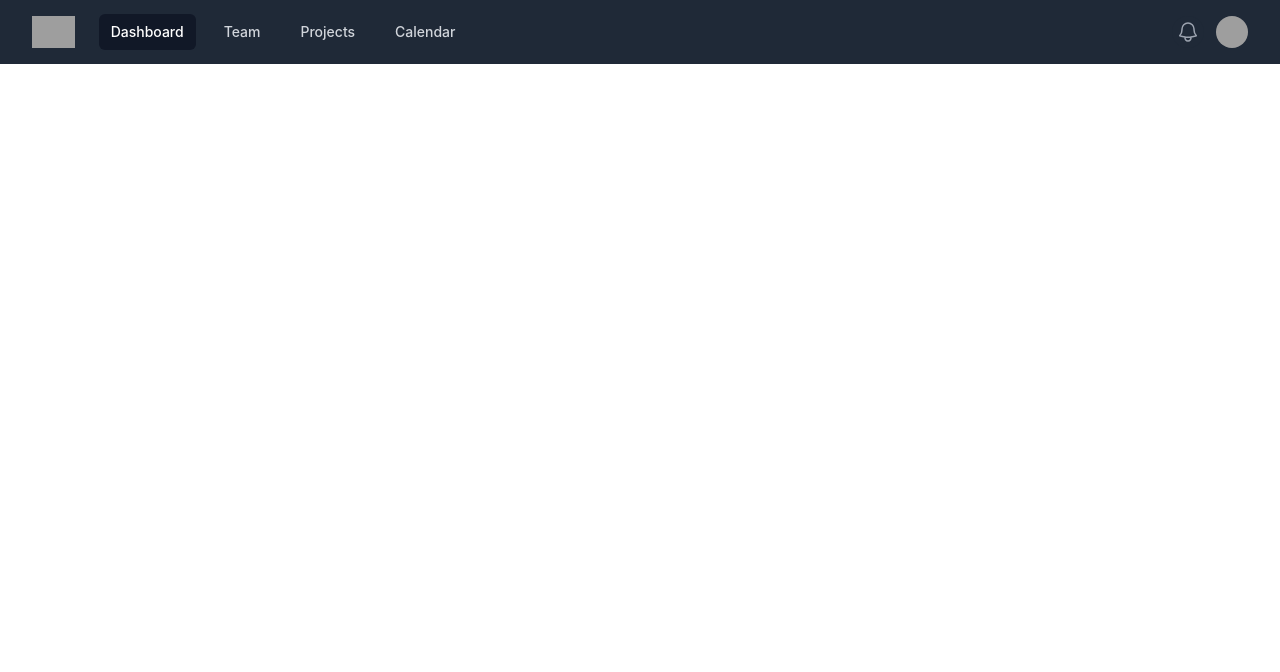
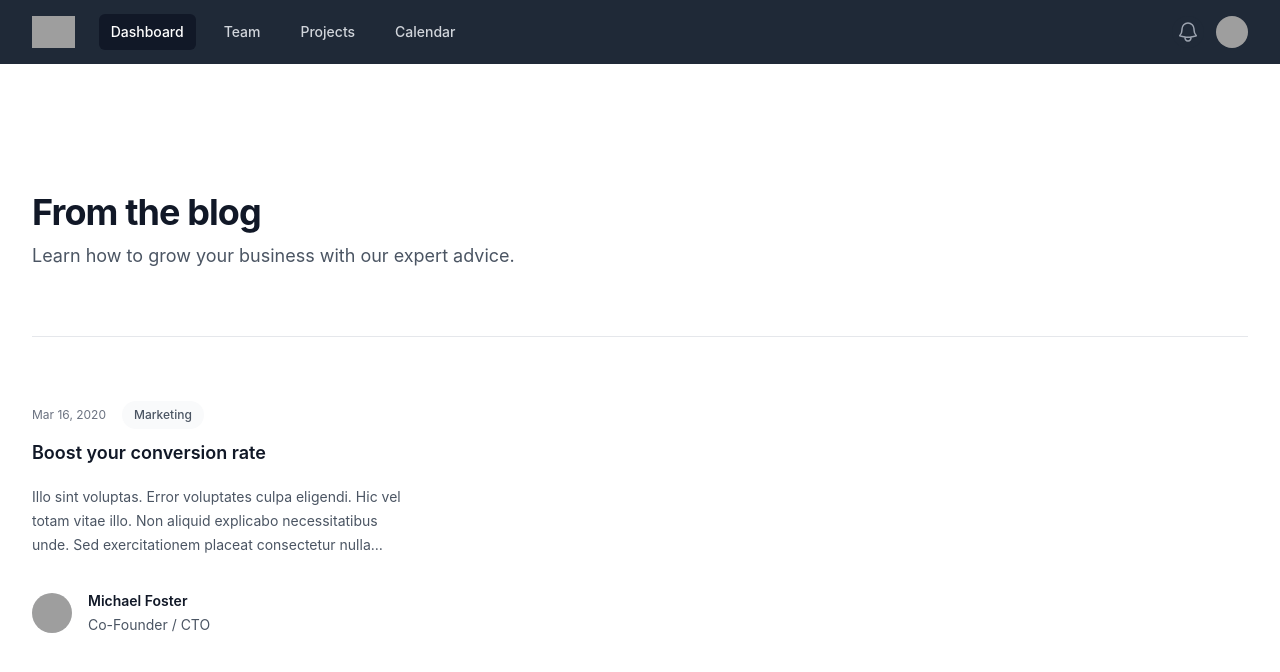
Before and after one commit to irriz-jayy/the-emotional-blogs, a React (Create React App) app in the folder the-emotional-blogs/: page / in a window 1280 px wide. Shown: the top 672 px of the page. Built offline with nearby package versions, Linux system fonts and the light colour scheme; grey boxes are pictures that could not be loaded.

Commit message:
Added blog section

```diff
--- a/the-emotional-blogs/package.json
+++ b/the-emotional-blogs/package.json
@@ -7,6 +7,7 @@
     "@heroicons/react": "^2.0.16",
     "@tailwindcss/aspect-ratio": "^0.4.2",
     "@tailwindcss/forms": "^0.5.3",
+    "@tailwindcss/line-clamp": "^0.4.2",
     "@testing-library/jest-dom": "^5.16.5",
     "@testing-library/react": "^13.4.0",
     "@testing-library/user-event": "^13.5.0",
--- a/the-emotional-blogs/src/components/Homepage.js
+++ b/the-emotional-blogs/src/components/Homepage.js
@@ -1,7 +1,88 @@
 import Navbar from "./Navbar";
+const posts = [
+  {
+    id: 1,
+    title: "Boost your conversion rate",
+    href: "#",
+    description:
+      "Illo sint voluptas. Error voluptates culpa eligendi. Hic vel totam vitae illo. Non aliquid explicabo necessitatibus unde. Sed exercitationem placeat consectetur nulla deserunt vel. Iusto corrupti dicta.",
+    date: "Mar 16, 2020",
+    datetime: "2020-03-16",
+    category: { title: "Marketing", href: "#" },
+    author: {
+      name: "Michael Foster",
+      role: "Co-Founder / CTO",
+      href: "#",
+      imageUrl:
+        "https://images.unsplash.com/photo-1519244703995-f4e0f30006d5?ixlib=rb-1.2.1&ixid=eyJhcHBfaWQiOjEyMDd9&auto=format&fit=facearea&facepad=2&w=256&h=256&q=80",
+    },
+  },
+  // More posts...
+];
 
-function Homepage() {
-  return <Navbar />;
+export default function Homepage() {
+  return (
+    <>
+      <Navbar />
+      <div className="bg-white py-24 sm:py-32">
+        <div className="mx-auto max-w-7xl px-6 lg:px-8">
+          <div className="mx-auto max-w-2xl lg:mx-0">
+            <h2 className="text-3xl font-bold tracking-tight text-gray-900 sm:text-4xl">
+              From the blog
+            </h2>
+            <p className="mt-2 text-lg leading-8 text-gray-600">
+              Learn how to grow your business with our expert advice.
+            </p>
+          </div>
+          <div className="mx-auto mt-10 grid max-w-2xl grid-cols-1 gap-y-16 gap-x-8 border-t border-gray-200 pt-10 sm:mt-16 sm:pt-16 lg:mx-0 lg:max-w-none lg:grid-cols-3">
+            {posts.map((post) => (
+              <article
+                key={post.id}
+                className="flex max-w-xl flex-col items-start justify-between"
+              >
+                <div className="flex items-center gap-x-4 text-xs">
+                  <time dateTime={post.datetime} className="text-gray-500">
+                    {post.date}
+                  </time>
+                  <a
+                    href={post.category.href}
+                    className="relative z-10 rounded-full bg-gray-50 py-1.5 px-3 font-medium text-gray-600 hover:bg-gray-100"
+                  >
+                    {post.category.title}
+                  </a>
+                </div>
+                <div className="group relative">
+                  <h3 className="mt-3 text-lg font-semibold leading-6 text-gray-900 group-hover:text-gray-600">
+                    <a href={post.href}>
+                      <span className="absolute inset-0" />
+                      {post.title}
+                    </a>
+                  </h3>
+                  <p className="mt-5 text-sm leading-6 text-gray-600 line-clamp-3">
+                    {post.description}
+                  </p>
+                </div>
+                <div className="relative mt-8 flex items-center gap-x-4">
+                  <img
+                    src={post.author.imageUrl}
+                    alt=""
+                    className="h-10 w-10 rounded-full bg-gray-50"
+                  />
+                  <div className="text-sm leading-6">
+                    <p className="font-semibold text-gray-900">
+                      <a href={post.author.href}>
+                        <span className="absolute inset-0" />
+                        {post.author.name}
+                      </a>
+                    </p>
+                    <p className="text-gray-600">{post.author.role}</p>
+                  </div>
+                </div>
+              </article>
+            ))}
+          </div>
+        </div>
+      </div>
+    </>
+  );
 }
-
-export default Homepage;
--- a/the-emotional-blogs/tailwind.config.js
+++ b/the-emotional-blogs/tailwind.config.js
@@ -7,5 +7,6 @@
   plugins: [
     require("@tailwindcss/forms"),
     require("@tailwindcss/aspect-ratio"),
+    require("@tailwindcss/line-clamp"),
   ],
 };
```
Also changed, not shown: 1 other file (tests, documents, lock files or other folders).
